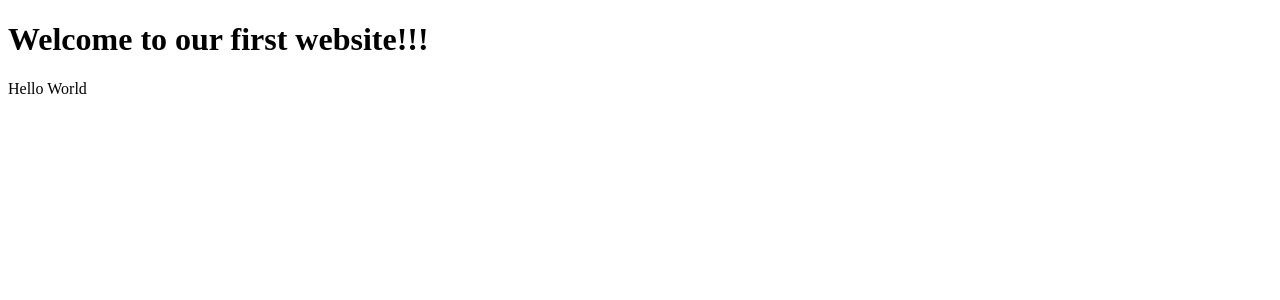
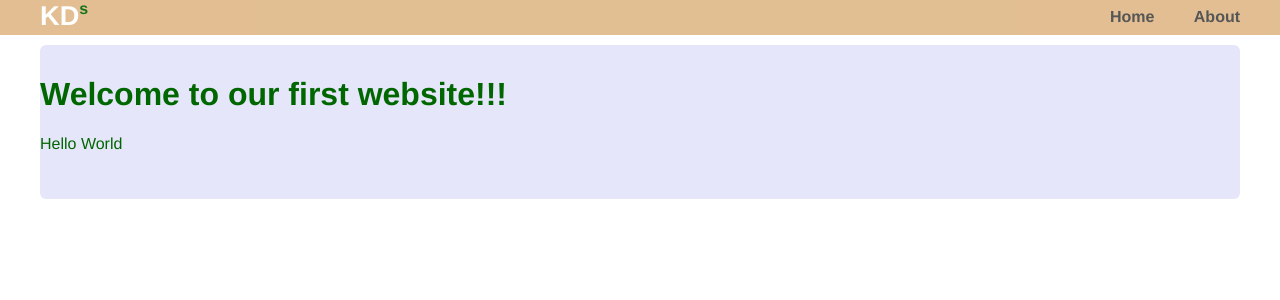
Before and after one commit to michaelply/Personal-Website, a Python web app: template templates/home.html in a window 1280 px wide. Shown: the top 300 px of the page. Run offline with Jinja, Linux system fonts and the light colour scheme; the template is opened without the code that fills it, so the values that code supplies are empty.

Commit message:
add css styling

```diff
--- /dev/null
+++ b/static/css/main.css
@@ -0,0 +1,90 @@
+body {
+    margin: 0;
+    padding: 0;
+    font-family: "Helvetica Neue", Helvetica, Arial, sans-serif;
+    color: #060;
+}
+
+/*
+Formatting the header area
+*/
+
+header {
+    background-color: #DFB887;
+    height: 35px;
+    width: 100%;
+    opacity: .9;
+    margin-bottom: 10px;
+}
+
+header h1.logo {
+    margin: 0;
+    font-size: 1.7em;
+    color: #fff;
+    text-transform: uppercase;
+    float: left;
+}
+
+header h1.logo:hover {
+    color: #fff;
+    text-decoration: none;
+}
+
+/*
+Center of the body content
+*/
+
+.container {
+    width: 1200px;
+    margin: 0 auto;
+}
+
+div.home {
+    padding: 10px 0 30px 0;
+    background-color: #E6E6FA;
+    -webkit-border-radius: 6px;
+    -moz-border-radius: 6px;
+    border-radius: 6px;
+}
+
+div.about {
+    padding: 10px 0 30px 0;
+    background-color: #E6E6FA;
+    -webkit-border-radius: 6px;
+    -moz-border-radius: 6px;
+    border-radius: 6px;
+}
+
+h2 {
+    font-size: 3em;
+    margin-top: 40px;
+    text-align: center;
+    letter-spacing: -2px;
+}
+
+h3 {
+    font-size: 1.7em;
+    font-weight: 100;
+    margin-top: 30px;
+    text-align: center;
+    letter-spacing: -1px;
+    color: #999;
+}
+
+.menu {
+    float: right;
+    margin-top: 8px;
+}
+
+.menu li {
+    display: inline;
+}
+
+.menu li + li {
+    margin-left: 35px;
+}
+
+.menu li a {
+    color: #444;
+    text-decoration: none;
+}
--- a/templates/home.html
+++ b/templates/home.html
@@ -1,12 +1,10 @@
-<!DOCTYPE html>
-<html lang="en">
-<head>
-    <meta charset="UTF-8">
-    <title>homepage</title>
+{%extends "layout.html"%}
+{%block content%}
+<!--<head>-->
+<!--    <title>homepage</title>-->
+<!--</head>-->
+<div class = "home">
     <h1>Welcome to our first website!!!</h1>
     <p>Hello World</p>
-</head>
-<body>
-
-</body>
-</html>
+</div>
+{%endblock%}
--- /dev/null
+++ b/templates/layout.html
@@ -0,0 +1,25 @@
+<!DOCTYPE html>
+<html lang="en">
+<head>
+    <meta charset="UTF-8">
+    <title>Flask App</title>
+    <link rel="stylesheet" href="{{url_for('static', filename = 'css/main.css')}}">
+</head>
+<body>
+    <header>
+        <div class = "container">
+            <h1 class = "logo">KD</h1>
+            <strong><nav>
+                <ul class = "menu">
+                    <li><a href = "{{ url_for('home') }}">Home</a></li>
+                    <li><a href = "{{ url_for('about') }}">About</a></li>
+                </ul>s
+            </nav></strong>
+        </div>
+    </header>
+    <div class = "container">
+        {%block content%}
+        {%endblock%}
+    </div>
+</body>
+</html>
```
Also changed, not shown: templates/about.html (+5 -10 lines).
